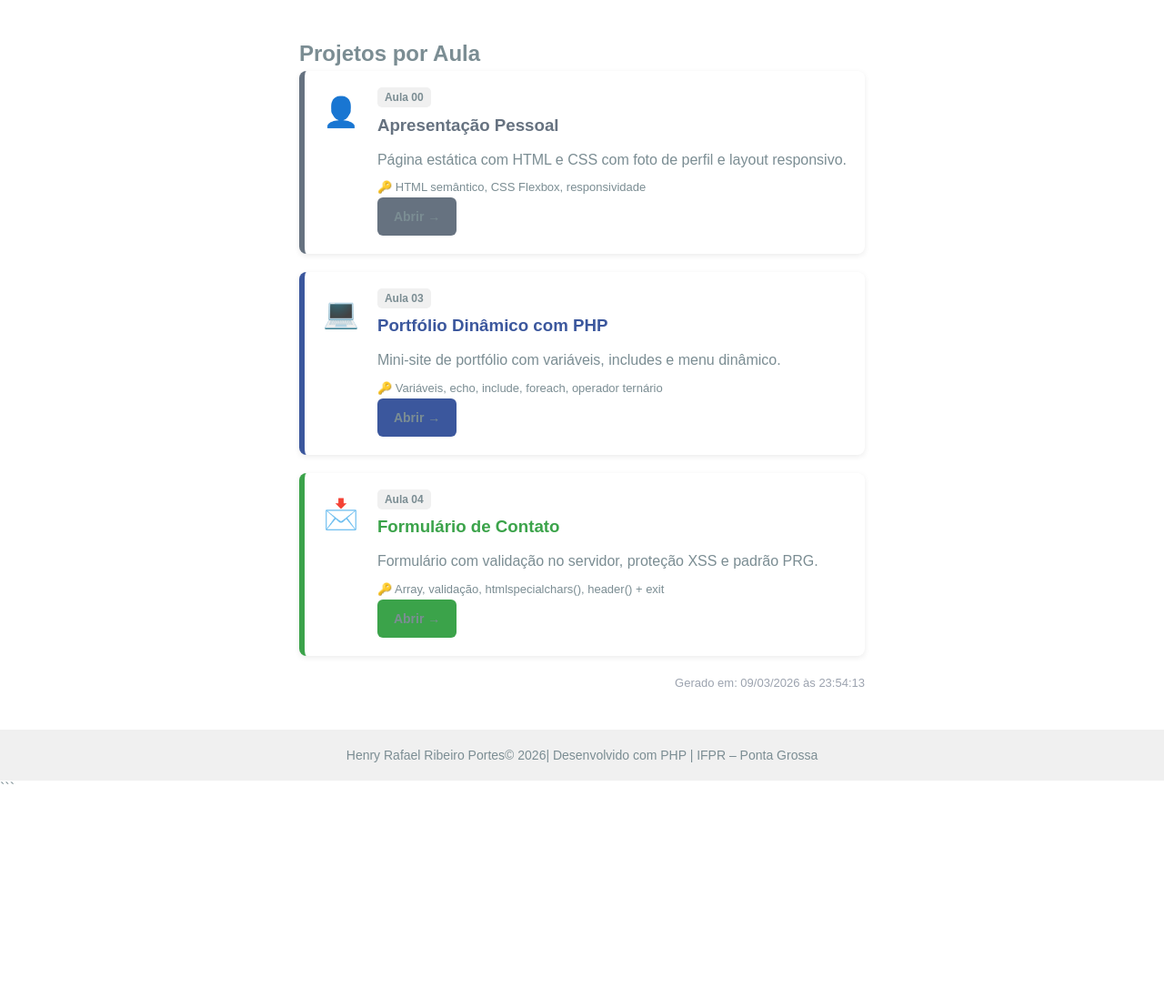
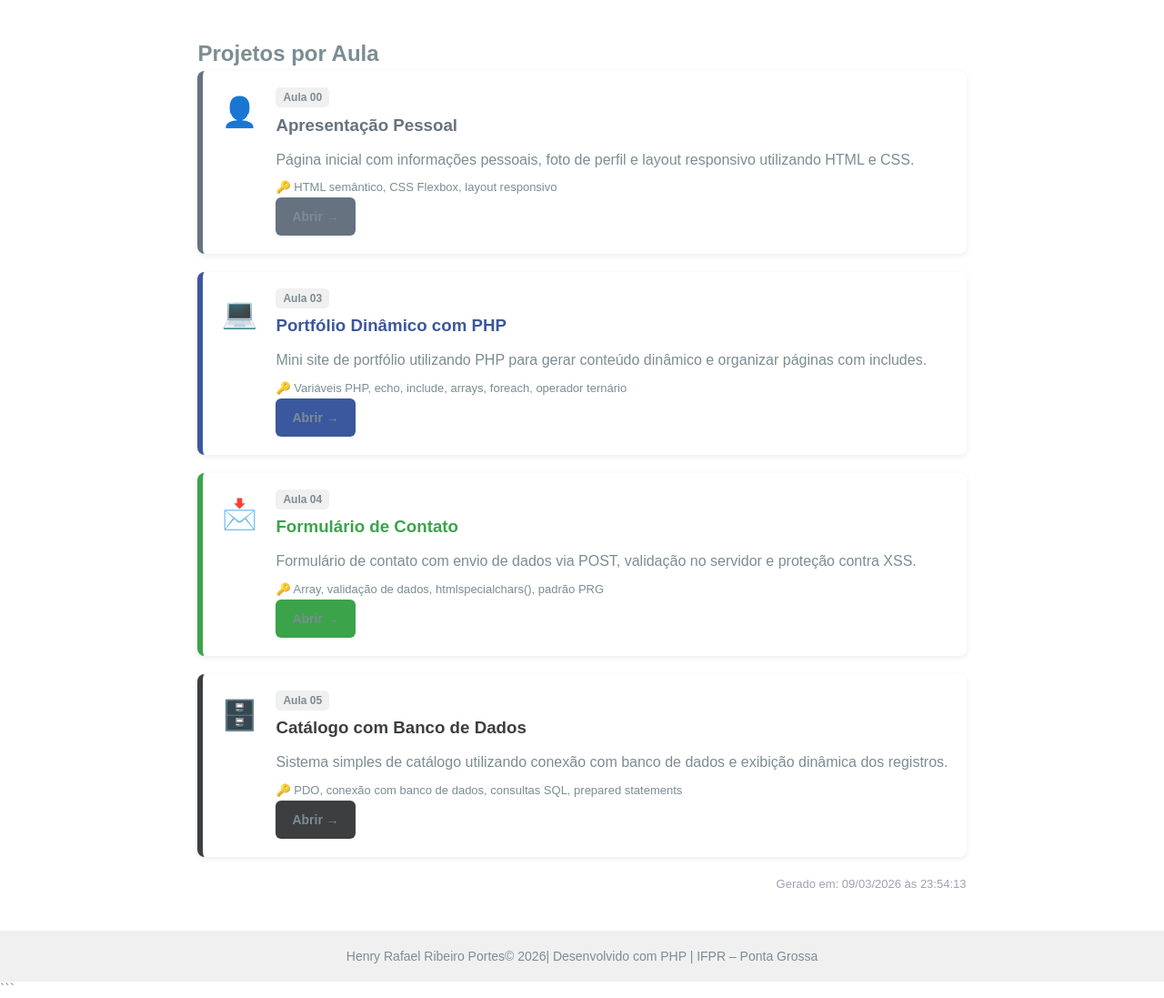
Before and after one commit to henryportes880/2026-DWII, a PHP site: page / in a window 1280 px wide. Shown: the part 121-1218 px from the top of the page at 91% size. Before the commit the page ends 983 px from the top, so only its background shows below. Run offline with PHP 8.4, Linux system fonts and the light colour scheme.

Commit message:
feat: desafio aula05 - catalogo com PDO e MariaDB

```diff
--- a/index.php
+++ b/index.php
@@ -17,31 +17,41 @@ $aulas = [
 [
 "numero" => "00",
 "nome" => "Apresentação Pessoal",
-"descricao" => "Página estática com HTML e CSS com foto de perfil e layout responsivo.",
+"descricao" => "Página inicial com informações pessoais, foto de perfil e layout responsivo utilizando HTML e CSS.",
 "link" => "00_apresentacao/index.html",
 "icone" => "👤",
 "cor" => "#667280",
-"conceitos" => "HTML semântico, CSS Flexbox, responsividade"
+"conceitos" => "HTML semântico, CSS Flexbox, layout responsivo"
 ],
 
 [
 "numero" => "03",
 "nome" => "Portfólio Dinâmico com PHP",
-"descricao" => "Mini-site de portfólio com variáveis, includes e menu dinâmico.",
+"descricao" => "Mini site de portfólio utilizando PHP para gerar conteúdo dinâmico e organizar páginas com includes.",
 "link" => "01_php-intro/index.php",
 "icone" => "💻",
 "cor" => "#3b579d",
-"conceitos" => "Variáveis, echo, include, foreach, operador ternário"
+"conceitos" => "Variáveis PHP, echo, include, arrays, foreach, operador ternário"
 ],
 
 [
 "numero" => "04",
 "nome" => "Formulário de Contato",
-"descricao" => "Formulário com validação no servidor, proteção XSS e padrão PRG.",
+"descricao" => "Formulário de contato com envio de dados via POST, validação no servidor e proteção contra XSS.",
 "link" => "02_formularios/contato.php",
 "icone" => "📩",
 "cor" => "#3ba34a",
-"conceitos" => "$_POST, validação, htmlspecialchars(), header() + exit"
+"conceitos" => "$_POST, validação de dados, htmlspecialchars(), padrão PRG"
+],
+
+[
+"numero" => "05",
+"nome" => "Catálogo com Banco de Dados",
+"descricao" => "Sistema simples de catálogo utilizando conexão com banco de dados e exibição dinâmica dos registros.",
+"link" => "03_pdo/index.php",
+"icone" => "🗄️",
+"cor" => "#3d3e3f",
+"conceitos" => "PDO, conexão com banco de dados, consultas SQL, prepared statements"
 ]
 
 ];
```
Also changed, not shown: README.md.
